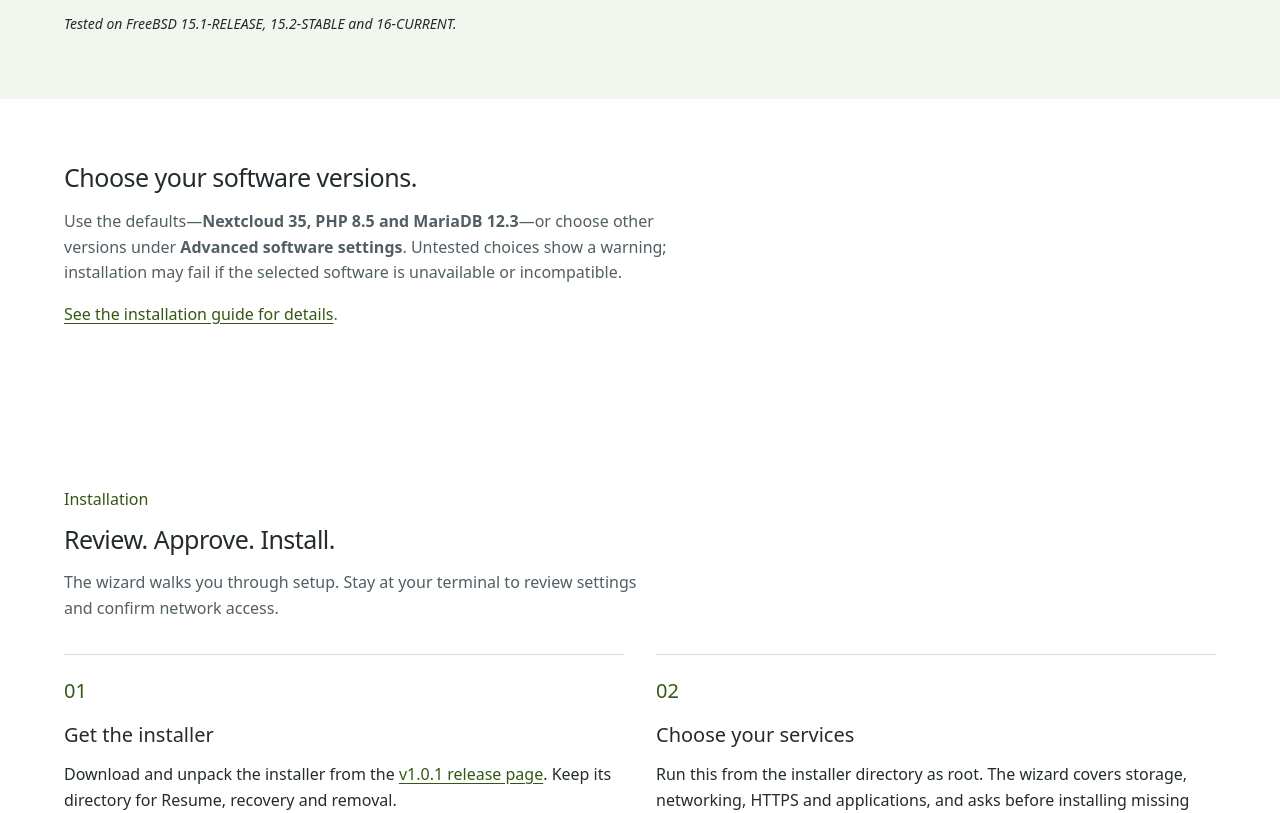
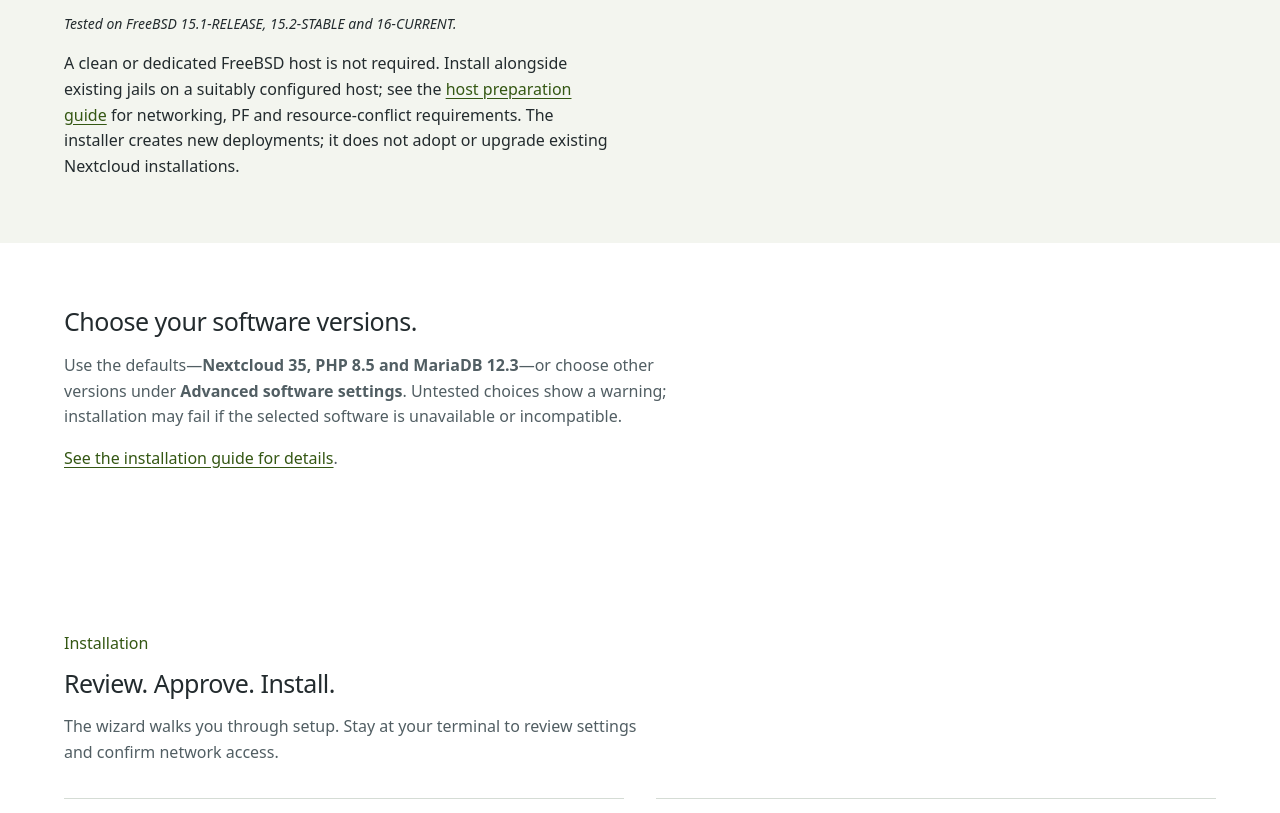
Before and after one commit to theGeeBee/NextcloudOnFreeBSD, a plain HTML site: page index.html in a window 1280 px wide. Shown: the part 3019-3832 px from the top of the page. Drawn offline with Linux system fonts and the light colour scheme.

Commit message:
Clarify deployment and host coexistence requirements

```diff
--- a/index.html
+++ b/index.html
@@ -115,6 +115,7 @@
               <li>An interactive terminal, console recovery access and a second SSH session.</li>
             </ul>
             <p class="tested-note">Tested on FreeBSD 15.1-RELEASE, 15.2-STABLE and 16-CURRENT.</p>
+            <p>A clean or dedicated FreeBSD host is not required. Install alongside existing jails on a suitably configured host; see the <a href="https://github.com/theGeeBee/NextcloudOnFreeBSD/wiki/Coexistence">host preparation guide</a> for networking, PF and resource-conflict requirements. The installer creates new deployments; it does not adopt or upgrade existing Nextcloud installations.</p>
           </div>
           <div>
             <h3>Networking &amp; HTTPS</h3>
```
